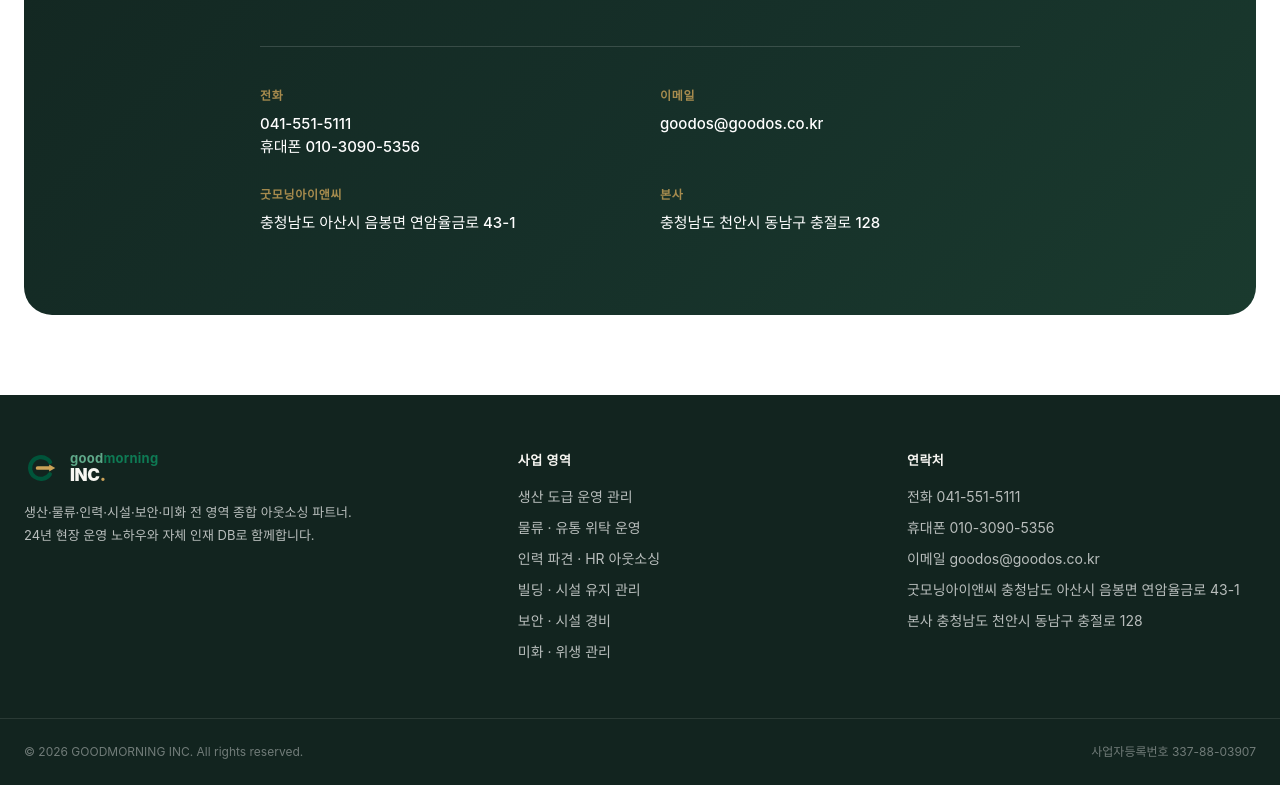
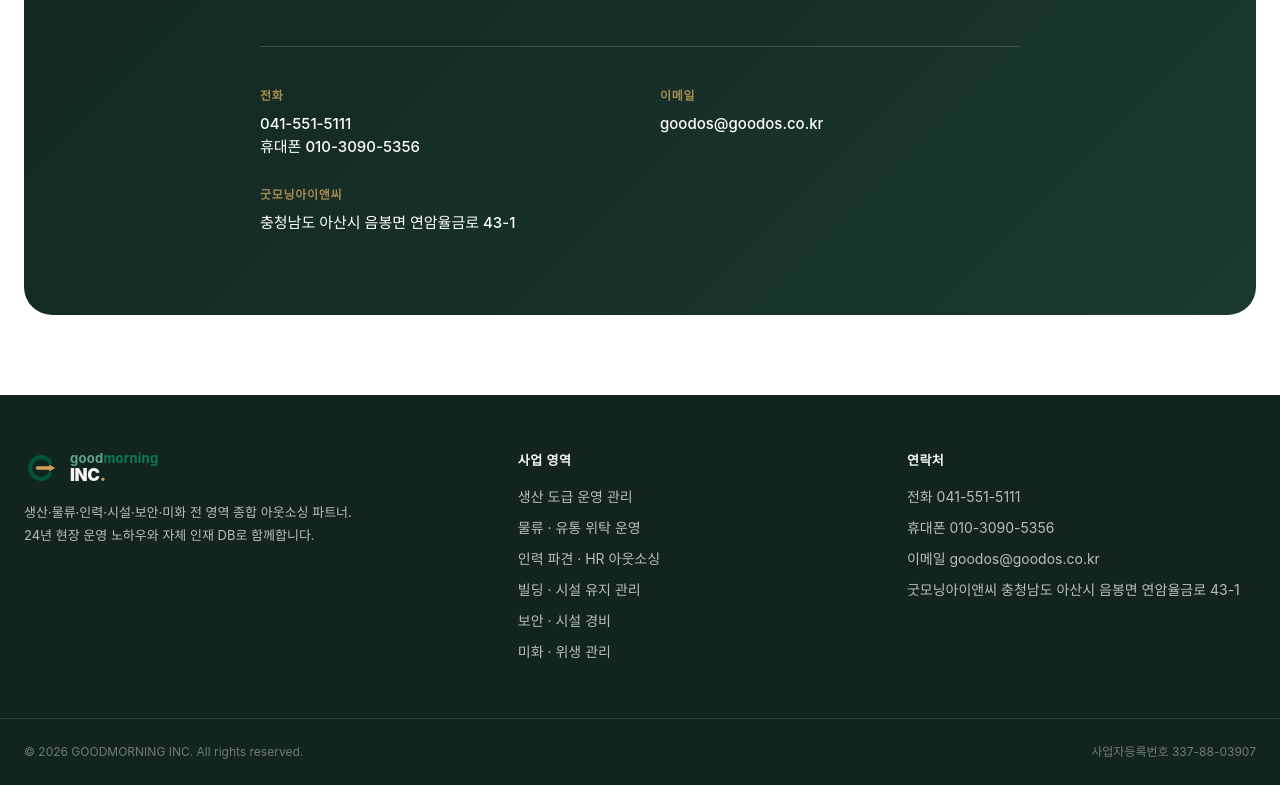
Before and after one commit to jobs-gif/goodinc, a Next.js app: page / in a window 1280 px wide. Shown: the part 3913-4698 px from the top of the page. Built offline with nearby package versions, Linux system fonts and the light colour scheme; a web font is replaced by a local one.

Commit message:
Remove headquarters address from contact sections
Co-Authored-By: Claude Sonnet 5.5 <noreply@anthropic.com>

```diff
--- a/src/components/ContactCta.tsx
+++ b/src/components/ContactCta.tsx
@@ -43,7 +43,7 @@ export default function ContactCta() {
               goodos@goodos.co.kr
             </div>
           </div>
-          <div>
+          <div className="sm:col-span-2">
             <div className="text-gold/80 text-[12px] font-semibold tracking-[.06em] mb-2">
               굿모닝아이앤씨
             </div>
@@ -51,14 +51,6 @@ export default function ContactCta() {
               충청남도 아산시 음봉면 연암율금로 43-1
             </div>
           </div>
-          <div>
-            <div className="text-gold/80 text-[12px] font-semibold tracking-[.06em] mb-2">
-              본사
-            </div>
-            <div className="text-white text-[15px] font-medium">
-              충청남도 천안시 동남구 충절로 128
-            </div>
-          </div>
         </div>
       </div>
     </section>
--- a/src/components/Footer.tsx
+++ b/src/components/Footer.tsx
@@ -52,7 +52,6 @@ export default function Footer() {
             <li>휴대폰 010-3090-5356</li>
             <li>이메일 goodos@goodos.co.kr</li>
             <li>굿모닝아이앤씨 충청남도 아산시 음봉면 연암율금로 43-1</li>
-            <li>본사 충청남도 천안시 동남구 충절로 128</li>
           </ul>
         </div>
       </div>
```
